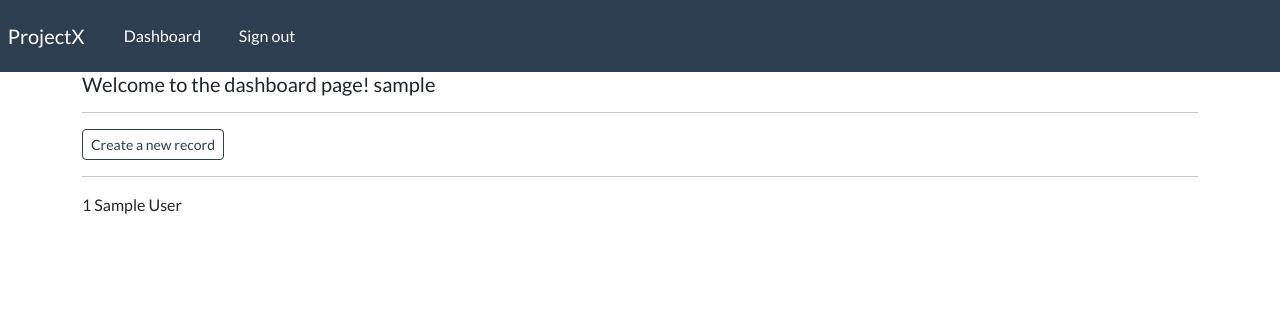
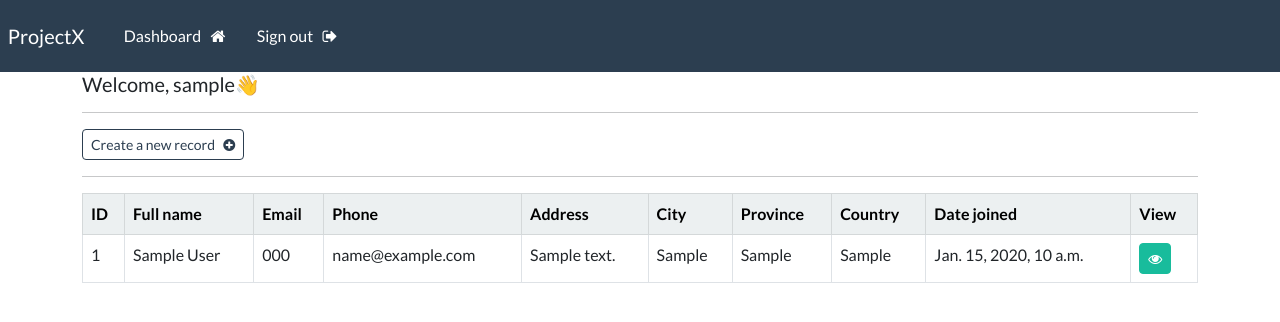
Before and after one commit to Lewisomogi01/CRUD_APPLICATION, a Django app: page /dashboard in a window 1280 px wide. Shown: the top 322 px of the page. Run offline with Django 4.2, Linux system fonts and the light colour scheme; a user stored in the database is signed in; tables that the repository leaves empty hold one stand-in row (values such as "Sample post"); one stand-in notice (Sample message) is shown.

Commit message:
my third commit

```diff
--- a/static/css/style.css
+++ b/static/css/style.css
@@ -4,3 +4,11 @@
     border-radius: 15px;
     width: 500px;
 }
+
+.message-text{
+
+    color:white;
+
+
+
+}
--- a/static/js/app.js
+++ b/static/js/app.js
@@ -0,0 +1,10 @@
+var message_timeout = document.getElementById("message-timer");
+
+setTimeout(function()
+
+{
+
+    message_timeout.style.display= "none";
+
+
+},5000);
--- a/webapp/templates/webapp/base.html
+++ b/webapp/templates/webapp/base.html
@@ -12,6 +12,9 @@
         <link rel="stylesheet" type="text/css" href="https://bootswatch.com/5/flatly/bootstrap.min.css">
 
         <link rel="stylesheet" type="text/css" href="{% static 'css/style.css' %}">
+
+        <link rel="stylesheet" href="https://cdnjs.cloudflare.com/ajax/libs/font-awesome/4.7.0/css/font-awesome.min.css">
+
     </head>
 
 
@@ -26,6 +29,24 @@
         <div class="container">
 
             <!--notification messages-->
+            {% for message in messages %}
+                {%if message.level == DEFAULT_MESSAGE_LEVELS.SUCCESS %}
+
+
+                  <p id="message-timer"  class= "alert alert-success float-center text-center message-text">
+
+                     <i class="fa fa-check" aria-hidden="true"></i> &nbsp; {{message}}
+                  </p>
+
+                {%endif%}
+
+
+
+
+
+
+            {% endfor%}
+
 
 
             {%block content%}
@@ -36,7 +57,7 @@
             {% endblock %}
 
         </div>
-        <scripts src="{% static 'js/app.js' %}"></script>
+        <script src="{% static 'js/app.js' %}"></script>
 
 
             <script src="https://code.jquery.com/jquery-3.4.1.slim.min.js" integrity="sha384-J6qa4849blE2+poT4WnyKhv5vZF5SrPo0iEjwBvKU7imGFAV0wwj1yYfoRSJoZ+n" crossorigin="anonymous"></script>
--- a/webapp/templates/webapp/dashboard.html
+++ b/webapp/templates/webapp/dashboard.html
@@ -1,18 +1,81 @@
 {% extends 'webapp/base.html' %}
 
 {% block content %}
-    <h5>Welcome to the dashboard page! {{ user }} </h5>
+    <h5>Welcome, {{ user }}👋  </h5>
     <hr>
 
-    <a class="btn btn-outline-primary btn-sm" href="{% url 'dashboard' %}">
-        Create a new record
+    <a class="btn btn-outline-primary btn-sm" href="{% url 'create-record' %}">
+        Create a new record &nbsp; <i class="fa fa-plus-circle" aria-hidden="true"></i>
     </a>
     <hr>
+    <table class="table table table-hover table-bordered">
 
-    {% for record in records %}
-        {{ record.id }}
-        {{ record.first_name }}
-        {{ record.last_name }}
-    {% endfor %}
+
+        <thead class="table-light">
+
+            <tr>
+
+                <th scope= "col">ID </th>
+                <th scope= "col"> Full name</th>
+                <th scope= "col">Email </th>
+                <th scope= "col">Phone </th>
+                <th scope= "col">Address</th>
+                <th scope= "col">City </th>
+                <th scope= "col">Province </th>
+                <th scope= "col"> Country</th>
+                <th scope= "col"> Date joined</th>
+
+
+                <th scope= "col">View</th>
+
+
+
+
+
+            </tr>
+        </thead>
+        <tbody>
+         {% if records %}
+
+         {%for record in records%}
+
+            <tr>
+            <td>{{record.id}} </td>
+
+            <td>{{record.first_name}}  {{record.last_name}}  </td>
+
+            <td>{{record.phone}} </td>
+
+            <td>{{record.email}} </td>
+
+            <td>{{record.address}} </td>
+
+            <td>{{record.city}} </td>
+
+            <td>{{record.province}} </td>
+
+            <td>{{record.country}} </td>
+
+            <td>{{record.creation_date}} </td>
+
+            <td> <a class= "btn btn-success btn-sm" href="{% url 'record' record.id %}"><i class="fa fa-eye" aria-hidden="true"></i> </a> </td>
+
+
+
+
+
+
+
+
+            </tr>
+            {%endfor%}
+
+
+             {%endif%}
+
+
+
+        </tbody>
+    </table>
 
 {% endblock %}
--- a/webapp/templates/webapp/index.html
+++ b/webapp/templates/webapp/index.html
@@ -17,7 +17,7 @@
 
     <hr>
     <br>
-    <a class="btn btn-primary" type="button" href="{% url 'register' %}"> create your account</a>
+    <a class="btn btn-primary" type="button" href="{% url 'register' %}"> create your account &nbsp;<i class="fa fa-user-plus" aria-hidden="true"></i> </a>
 
    </div>
 
--- a/webapp/urls.py
+++ b/webapp/urls.py
@@ -14,4 +14,11 @@ urlpatterns = [
 
    path('dashboard', views.dashboard, name="dashboard"),
 
+   path ('create-record', views.create_record, name= "create-record"),
+
+   path ('update-record/<int:pk>',views.update_record, name= "update-record"),
+
+   path('record/<int:pk>', views.singular_record, name = "record"),
+
+   path('delete-record/<int:pk>', views.delete_record, name="delete-record"),
 ]
--- a/webapp/views.py
+++ b/webapp/views.py
@@ -1,8 +1,10 @@
 from django.shortcuts import render, redirect
 from django.contrib.auth import authenticate, login, logout
 from django.contrib.auth.decorators import login_required
-from .forms import CreateUserForm, LoginForm
+from .forms import CreateUserForm, LoginForm, CreateRecordForm, UpdateRecordForm
 from .models import Record
+
+from django.contrib import messages
 
 def home(request):
     return render(request, 'webapp/index.html')
@@ -16,7 +18,9 @@ def register(request):
         if form.is_valid():
             form.save()
             # Redirect to the desired page after registration
-            return redirect('dashboard')
+            messages.success(request, "Account created successfully!")
+
+            return redirect('login')
 
     context = {'form': form}
     return render(request, 'webapp/register.html', context=context)
@@ -35,6 +39,9 @@ def my_login(request):
             if user is not None:
                 login(request, user)
                 # Redirect to the dashboard after login
+                messages.success(request, "You have logged in successfully!!")
+
+
                 return redirect('dashboard')
 
     context = {'form': form}
@@ -52,8 +59,84 @@ def dashboard(request):
 
     return render(request, 'webapp/dashboard.html', context=context)
 
+#--create or add record
+@login_required(login_url='login')
+def create_record(request):
+
+    form = CreateRecordForm()
+
+    if request.method == "POST":
+
+        form = CreateRecordForm(request.POST)
+
+        if form.is_valid():
+
+            form.save()
+
+            messages.success(request, "Record was created successfully!")
+
+
+            return redirect("dashboard")
+
+    context = {'form': form}
+
+    return render(request,'webapp/create-record.html', context=context)
+
+#update record
+@login_required(login_url='login')
+def update_record(request,pk):
+
+    record= Record.objects.get(id=pk)
+
+    form= UpdateRecordForm(instance=record)
+
+    if request.method== "POST":
+
+        form = UpdateRecordForm(request.POST, instance=record)
+
+        if form.is_valid():
+
+            form.save()
+
+            messages.success(request, "Your record was updated successfully!")
+
+
+            return redirect("dashboard")
+    context = {'form': form}
+
+    return render(request, 'webapp/update-record.html', context=context)
+
+
+#read or view a single record
+
+@login_required(login_url='login')
+def singular_record (request,pk):
+
+    all_records = Record.objects.get(id=pk)
+
+    context = {'record':all_records}
+
+    return render(request, 'webapp/view-record.html', context)
+
+#delete a record
+
+@login_required(login_url='login')
+def delete_record (request,pk):
+
+    record = Record.objects.get(id=pk)
+
+    record.delete()
+
+    messages.success(request, "Your record was deleted successfully!")
+
+
+    return redirect ("dashboard")
+
 # Logout
 def user_logout(request):
     if request.user.is_authenticated:
         logout(request)
+
+        messages.success(request, "You logged out successfully!")
+
     return redirect("login")
```
Also changed, not shown: webapp/forms.py (+18 -0 lines), webapp/templates/webapp/create-record.html (+84 -0 lines), webapp/templates/webapp/login.html (+6 -2 lines), webapp/templates/webapp/register.html (+14 -2 lines), webapp/templates/webapp/update-record.html (+88 -0 lines), webapp/templates/webapp/view-record.html (+44 -0 lines).
